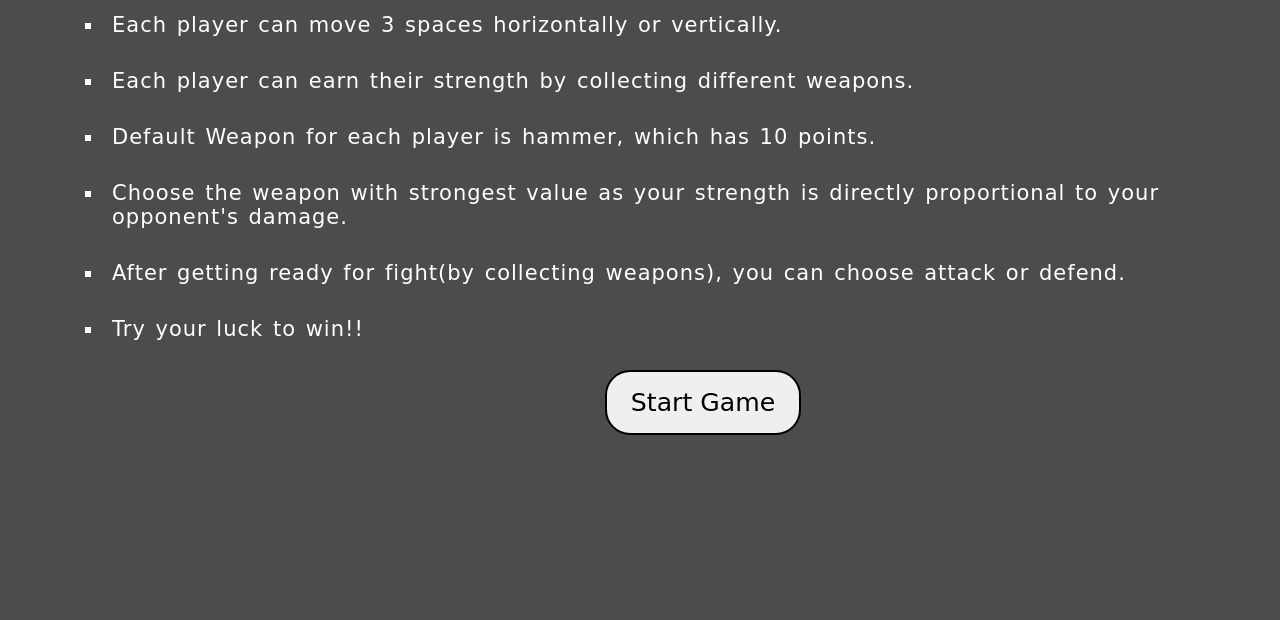
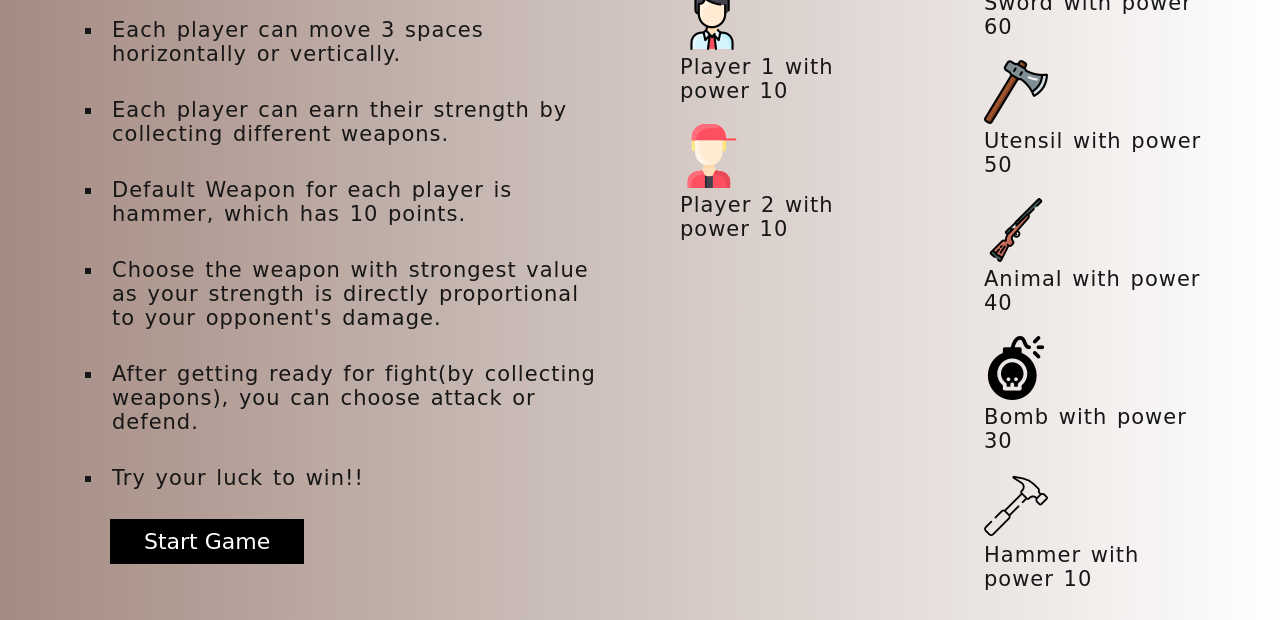
Before and after one commit to akankshajai/Immunity-BoardGame, a website: page index.html in a window 1280 px wide. Shown: the part 202-822 px from the top of the page. Before the commit the page ends 800 px from the top, so only its background shows below. Drawn offline with Linux system fonts and the light colour scheme; a web font is replaced by a local one.

Commit message:
MarkUp and Styling Changes

```diff
--- a/index.html
+++ b/index.html
@@ -6,28 +6,87 @@
     <link rel="stylesheet" href="styles.css" />
     <title>Immunity Board Game</title>
   </head>
-  <body style="background: #000000b3;">
+  <body style="background: linear-gradient(90deg, #795548ad, transparent);">
     <div class="startContainer">
       <h1>Immunity Board Game</h1>
+      <div class="container-fluid avatarRule">
+        <div class="ruleContainer">
           <h2>Rules to play this game are as follows:-</h2>
           <ul style="list-style-type: square;">
             <li>Each player can move 3 spaces horizontally or vertically.</li>
             <li>
-          Each player can earn their strength by collecting different weapons.
-        </li>
-        <li>Default Weapon for each player is hammer, which has 10 points.</li>
-        <li>
-          Choose the weapon with strongest value as your strength is directly
-          proportional to your opponent's damage.
+              Each player can earn their strength by collecting different
+              weapons.
             </li>
             <li>
-          After getting ready for fight(by collecting weapons), you can choose
-          attack or defend.
+              Default Weapon for each player is hammer, which has 10 points.
+            </li>
+            <li>
+              Choose the weapon with strongest value as your strength is
+              directly proportional to your opponent's damage.
+            </li>
+            <li>
+              After getting ready for fight(by collecting weapons), you can
+              choose attack or defend.
             </li>
             <li>Try your luck to win!!</li>
           </ul>
-
           <button type="button"><a href="./game.html">Start Game</a></button>
+        </div>
+        <div class="playerAvatar">
+          <figure class="figure">
+            <img
+              src="./images/avatar.png"
+              class="figure-img img-fluid rounded"
+            />
+            <figcaption class="figure-caption">
+              Player 1 with power 10
+            </figcaption>
+          </figure>
+          <figure class="figure">
+            <img src="./images/man.png" class="figure-img img-fluid rounded" />
+            <figcaption class="figure-caption">
+              Player 2 with power 10
+            </figcaption>
+          </figure>
+        </div>
+        <div class="avatarContainer">
+          <figure class="figure">
+            <img
+              src="./images/sword.png"
+              class="figure-img img-fluid rounded"
+            />
+            <figcaption class="figure-caption">Sword with power 60</figcaption>
+          </figure>
+          <figure class="figure">
+            <img
+              src="./images/utensil.png"
+              class="figure-img img-fluid rounded"
+            />
+            <figcaption class="figure-caption">
+              Utensil with power 50
+            </figcaption>
+          </figure>
+          <figure class="figure">
+            <img
+              src="./images/animals.png"
+              class="figure-img img-fluid rounded"
+            />
+            <figcaption class="figure-caption">Animal with power 40</figcaption>
+          </figure>
+          <figure class="figure">
+            <img src="./images/bomb.png" class="figure-img img-fluid rounded" />
+            <figcaption class="figure-caption">Bomb with power 30</figcaption>
+          </figure>
+          <figure class="figure">
+            <img
+              src="./images/hammer.png"
+              class="figure-img img-fluid rounded"
+            />
+            <figcaption class="figure-caption">Hammer with power 10</figcaption>
+          </figure>
+        </div>
+      </div>
     </div>
     <script src="./node_modules/babel-polyfill/browser.js"></script>
   </body>
--- a/styles.css
+++ b/styles.css
@@ -8,7 +8,7 @@ body {
 }
 
 .startContainer {
-  color: white;
+  color: #181717;
   word-spacing: 2px;
   letter-spacing: 1px;
   font-family: "Fondamento", cursive;
@@ -16,17 +16,16 @@ body {
 }
 .startContainer button {
   position: absolute;
-  left: 24em;
-  padding: 1rem 1.5rem;
-  border-radius: 1em;
+  left: 5em;
+  padding: 0.5rem 2rem;
   border-style: double;
   font-family: "Fondamento", cursive;
-  font-size: larger;
-  color: black;
+  font-size: 22px;
+  background-color: black;
 }
 .startContainer button a {
   text-decoration: none;
-  color: black;
+  color: white;
 }
 
 ul li {
@@ -35,8 +34,8 @@ ul li {
 }
 
 h1 {
-  margin: 2rem;
-  padding: 1rem;
+  margin: 1rem;
+  padding: 0.2rem;
   text-align: center;
 }
 .board {
@@ -55,10 +54,12 @@ h1 {
 .grid-cell {
   background-color: white;
   border: 1px groove #f8f5f342;
+  border-radius: 6px;
 }
 
 .wall {
   background-color: black;
+  border-radius: 6px;
 }
 #flex-container {
   display: flex;
@@ -89,6 +90,7 @@ h1 {
   box-sizing: border-box;
   border-style: outset;
   height: 12%;
+  border-color: #863213;
 }
 .activeTurn h2 {
   margin-top: 1rem;
@@ -111,7 +113,7 @@ h1 {
   margin: 1rem 3rem;
 }
 .weapon {
-  background-color: white;
+  /* background-color: white;*/
   border: 1px inset #79554842;
   background-repeat: no-repeat;
 }
@@ -170,3 +172,19 @@ h1 {
   margin-right: 0.5rem;
   /*padding: 0.4rem;*/
 }
+.avatarRule {
+  display: flex;
+}
+.ruleContainer {
+  width: 50%;
+}
+.avatarContainer {
+  width: 25%;
+  margin-top: 1rem;
+  margin-bottom: auto;
+}
+.playerAvatar {
+  width: 25%;
+  margin-top: 5rem;
+  margin-bottom: auto;
+}
```
Also changed, not shown: game.html (+1 -1 lines), playerNew.js (+7 -6 lines). Lines whose indentation alone changed are shown as unchanged.
